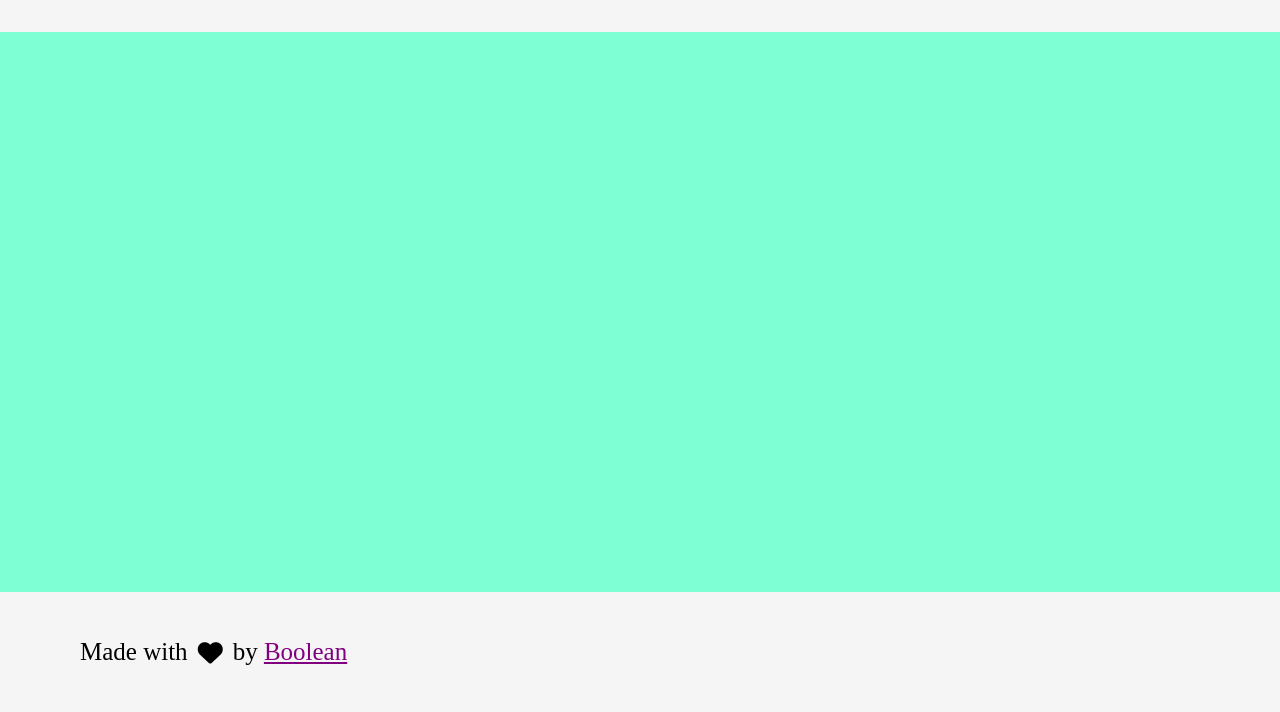
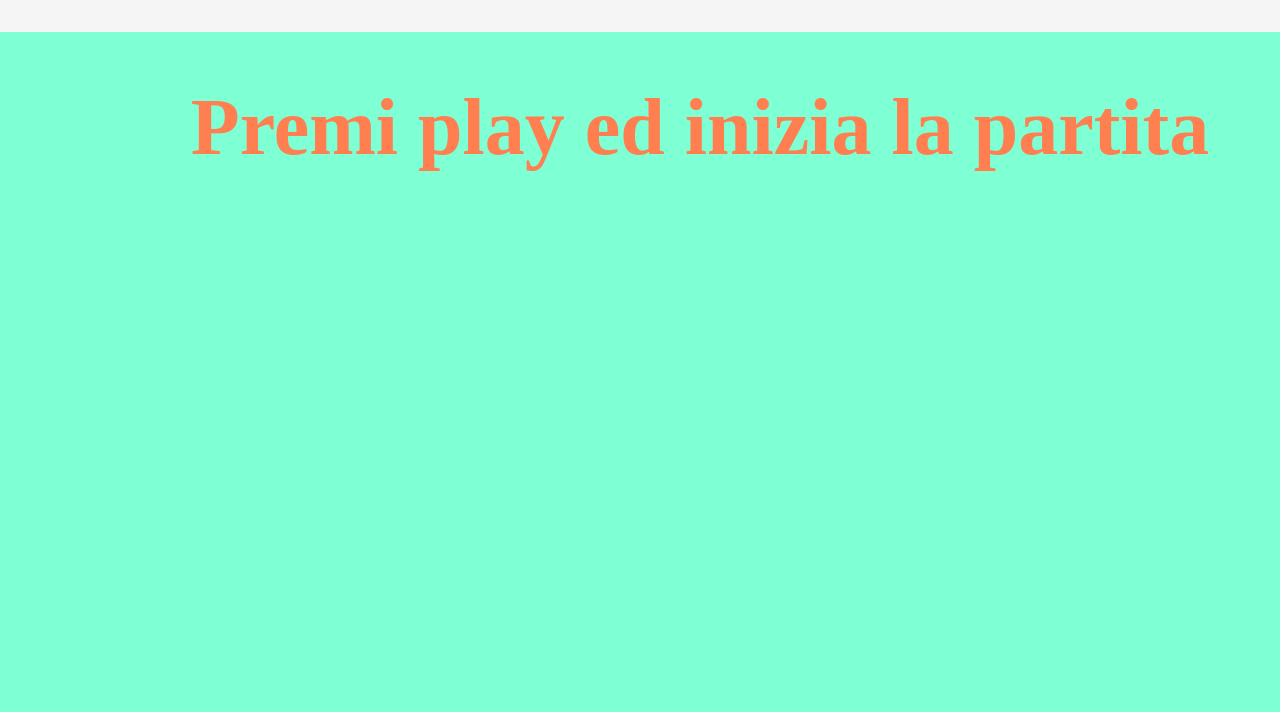
Before and after one commit to AlessandroLembo/js-campominato-grid, a plain HTML site: page index.html in a window 1280 px wide. Shown: the part 88-800 px from the top of the page. Drawn offline with Linux system fonts and the light colour scheme.

Commit message:
creazione titolo e stampa in pagina

```diff
--- a/script.js
+++ b/script.js
@@ -1,25 +1,7 @@
 console.log('JS OK');
 
+
 /*
-TRACCIA:
-
-L'utente clicca su un bottone che genererà una griglia di gioco quadrata.
-Ogni cella ha un numero progressivo, da 1 a 100.
-Ci saranno quindi 10 caselle per ognuna delle 10 righe.
-Quando l'utente clicca su ogni cella, la cella cliccata si colora di azzurro
-ed emetto un messaggio in console con il numero della cella cliccata.
-MILESTONE 1
-Prepariamo l'HTML ed il CSS per ottenere il risultato grafico
-che vediamo nell'immagine allegata.
-MILESTONE 2
-Rimuoviamo le celle che abbiamo inserito nell'HTML in modo da generarle tramite JS.
-Al click del bottone play, vengono generate 100 celle in 10 righe da 10 celle ciascuna.
-MILESTONE 3
-In ogni cella, deve comparire il numero corrispondente, in ordine da 1 a 100;
-#MILESTONE 4
-Al click sulla cella, stampiamo il numero della cella cliccata in console,
-poi coloriamo la cella d'azzurro!
-
 BONUS
 Aggiungere una select accanto al bottone di generazione,
 che fornisca una scelta tra tre diversi livelli di difficoltà:
@@ -46,6 +28,7 @@ ANALISI:
 
 - Prepariamo l'HTML ed il CSS per ottenere il risultato grafico.
 - Prendo gli elementi dalla pagina.
+- Dichiaro una funzione per creare il titolo nella pagina.
 - Dichiaro delle variabili che raccolgono il numero di colonne,
   di righe e il totale delle celle.
 - Dichiaro una funzione per creare una cella.
@@ -66,7 +49,18 @@ function createCell() {
 // Prendo gli elementi dalla pagina.
 const gridElement = document.getElementById('grid');
 const buttonElement = document.getElementById('button');
-// console.log(gridElement, buttonElement);
+
+// Dichiaro una funzione per creare il titolo nella pagina.
+function createTitle() {
+  const titleText = document.createElement('h1');
+  const message = "Premi play ed inizia la partita";
+  titleText.append(message);
+  gridElement.append(titleText);
+
+  return titleText;
+}
+
+const startPlay = createTitle();
 
 
 /* Dichiaro delle variabili che raccolgono il numero di colonne,
@@ -84,17 +78,18 @@ for (let i = 1; i <= totalCells; i++) {
 
     // Agganciare un event listener al button.
     buttonElement.addEventListener('click', function() {
+
+      startPlay.classList.add('d-none');
       gridElement.appendChild(cell);
       cell.append(i);
 
+    })
 
-    // Aggancio un event listener alle cella creata creata.
+    // Aggancio un event listener alla cella creata.
     cell.addEventListener('click', function() {
       cell.classList.add('clicked');
       console.log(`Cella numero: ${i}`);
 
     })
 
-})
-
 }
--- a/style.css
+++ b/style.css
@@ -5,11 +5,13 @@
   box-sizing: border-box;
 }
 
+/* Generics */
 header, footer{
     background-color: whitesmoke;
     height: 120px;
 }
 
+/* Header */
 .header-container{
     display: flex;
     align-items: center;
@@ -40,20 +42,33 @@ header, footer{
     font-weight: bold;
 }
 
+
+/* Main */
 main{
     background-color: aquamarine;
-    height: calc(100vh - 240px);
+    /* height: calc(100vh - 240px); */
     overflow-y: auto;
     padding: 50px 0;
 }
 
 #grid{
     display: flex;
+    justify-content: center;
     flex-wrap: wrap;
     align-content: flex-start;
     width: 1400px;
     height: 1400px;
     margin: 0 auto;
+}
+
+#grid h1{
+    color: coral;
+    font-size: 80px;
+    font-weight: bold;
+}
+
+#grid h1.d-none{
+    display: none;
 }
 
 #grid .cell{
@@ -70,6 +85,8 @@ main{
     background-color: dodgerblue;
 }
 
+
+/* Footer */
 .footer-right{
     height: 100%;
     display: flex;
```
